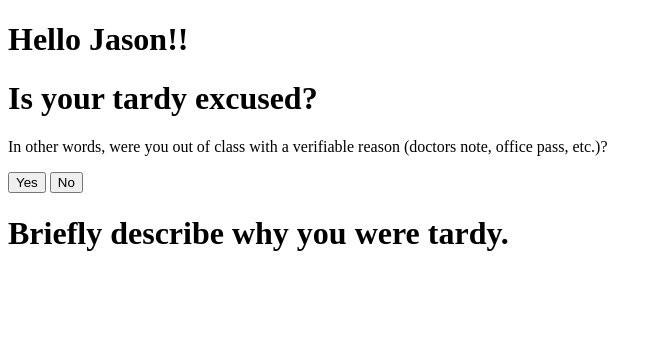
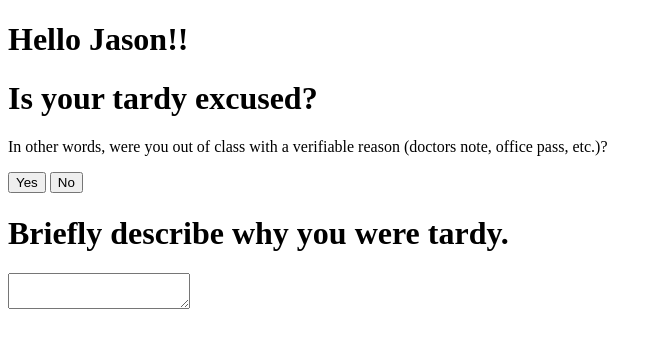
Before and after one commit to mrmaresh/classroom, a Django app: template attendance/templates/attendance.html in a window 1280 px wide. Shown: the top 348 px of the page, without its empty margins (0-662 px from the left). Run offline with Django 3.2, Linux system fonts and the light colour scheme; the template is opened without the code that fills it: values that come from a table or form of the project are taken from there, others are empty; data comes from the database, SQL or seed files in the repository; some libraries are stand-ins or nearby versions.

Commit message:
Wed, Jul 27, 2022, 2:28 AM +00:00

```diff
--- a/attendance/templates/attendance.html
+++ b/attendance/templates/attendance.html
@@ -21,7 +21,7 @@
 
 <div class="description-container">
     <h1>Briefly describe why you were tardy.</h1>
-
+    <textarea class="description"></textarea>
 </div>
 
 <script src="{% static 'attendance/script.js' %}"></script>
```
